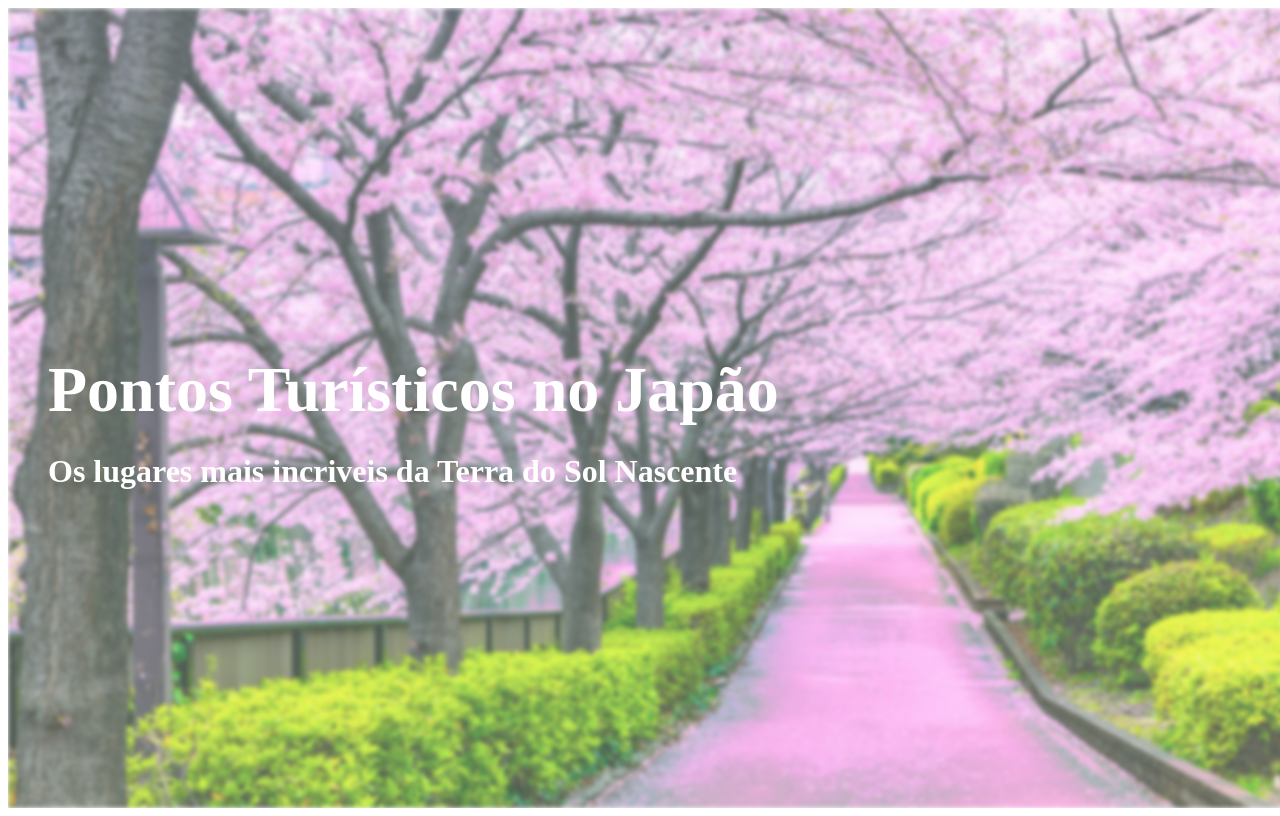
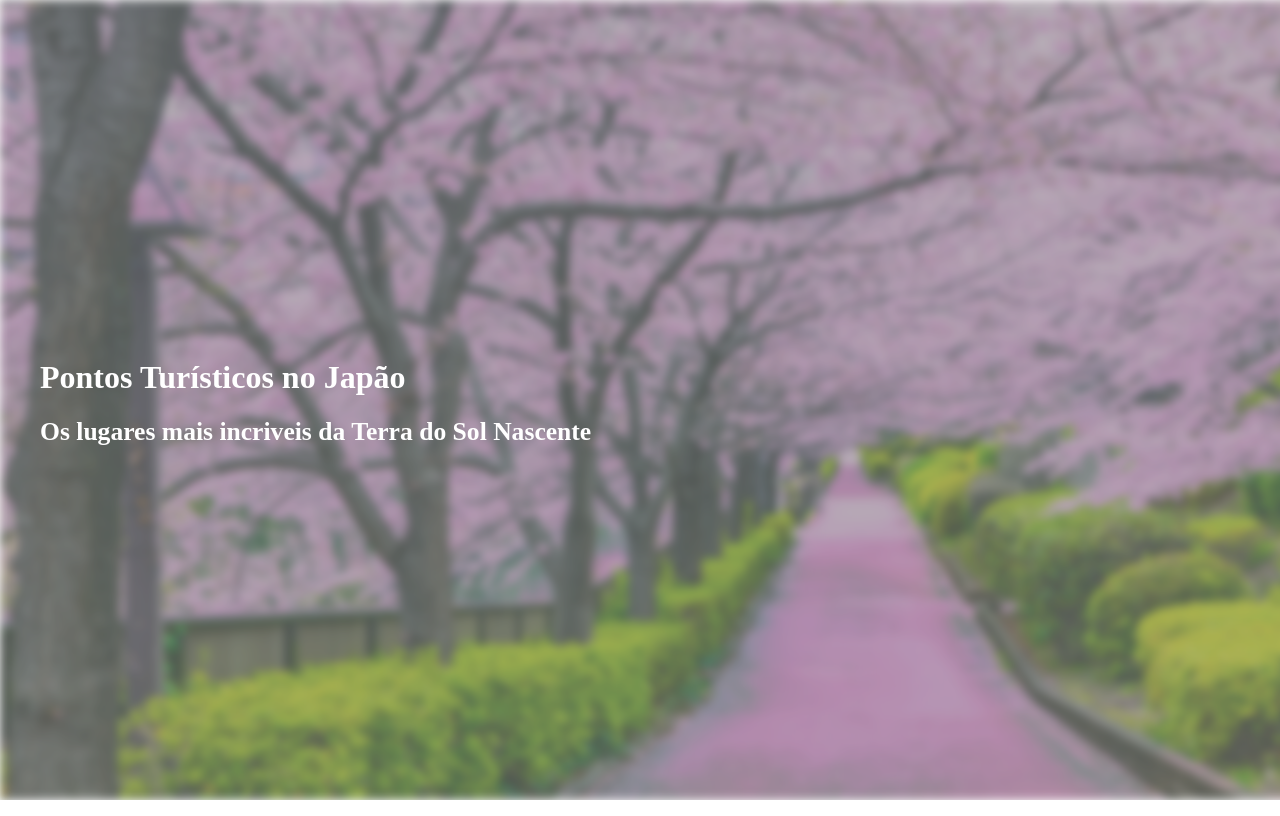
Before and after one commit to Felipe-M13/projetos, a plain HTML site: page projeto turistico/index.html in a window 1280 px wide. Shown: the top 816 px of the page. Drawn offline with Linux system fonts and the light colour scheme.

Commit message:
camada escura do background adicionada e mudança na fonte

```diff
--- a/projeto turistico/index.html
+++ b/projeto turistico/index.html
@@ -5,6 +5,8 @@
   <meta name="viewport" content="width=device-width, initial-scale=1.0">
   <title>Local Turístico</title>
   <link rel="stylesheet" href="style.css">
+  <link href="https://fonts.googleapis.com/css2?family=Noto+Serif+JP:wght@400;700&display=swap" rel="stylesheet">
+
 
 </head>
 <body>
--- a/projeto turistico/style.css
+++ b/projeto turistico/style.css
@@ -1,3 +1,10 @@
+body {
+  font-family: 'Noto Serif JP', serif;
+  color: #FAF8F5;
+  margin: 0;
+
+}
+
 
 .hero {
   height: 100vh;
@@ -25,22 +32,32 @@
   content: "";
   position: absolute;
   inset: 0;
-  background-image: url(assets/cerejeiras.jpg);
+  background-image:linear-gradient(rgba(0, 0, 0, 0.4), rgba(0, 0, 0, 0.4)), url(assets/cerejeiras.jpg);
   background-size: cover;
   background-position: center;
   background-repeat: no-repeat;
-  filter: blur(2px);
+  filter: blur(5px);
   opacity: 0.7;
   z-index: -1;
+  background-color: rgba(0, 0, 0, 0.4); /* camada escura suave */
 
 }
 
 .hero h1 {
-  font-size: 4rem; /* define o tamanho */
+  font-size: 2rem; /* define o tamanho da fonte*/
   margin-bottom: 0.5rem; /* espaçamento entre título e subtítulo */
+  /*background: linear-gradient(to bottom, #f8c7c0, #ebc3cd); /* cria o degradê de cima (branco) pra baixo (vermelho) */
+  -webkit-background-clip: text; /* faz o background ser “recortado” pelo texto (só funciona com WebKit) */
+  /*-webkit-text-fill-color: transparent; /* deixa a cor do texto transparente pra mostrar o fundo */
+  font-weight: bold;
+  color: white;
+
 }
 
 .hero h2 {
- font-size: 2rem; /* define o tamanho */
-
+ font-size: 1.6rem; /* define o tamanho da fonte */
+ /*background: linear-gradient(to top, white, #b78a8d); /* inverte o degradê: vermelho embaixo, branco em cima */
+ -webkit-background-clip: text;
+ /*-webkit-text-fill-color: transparent;
+ font-weight: 500;
 }
```
